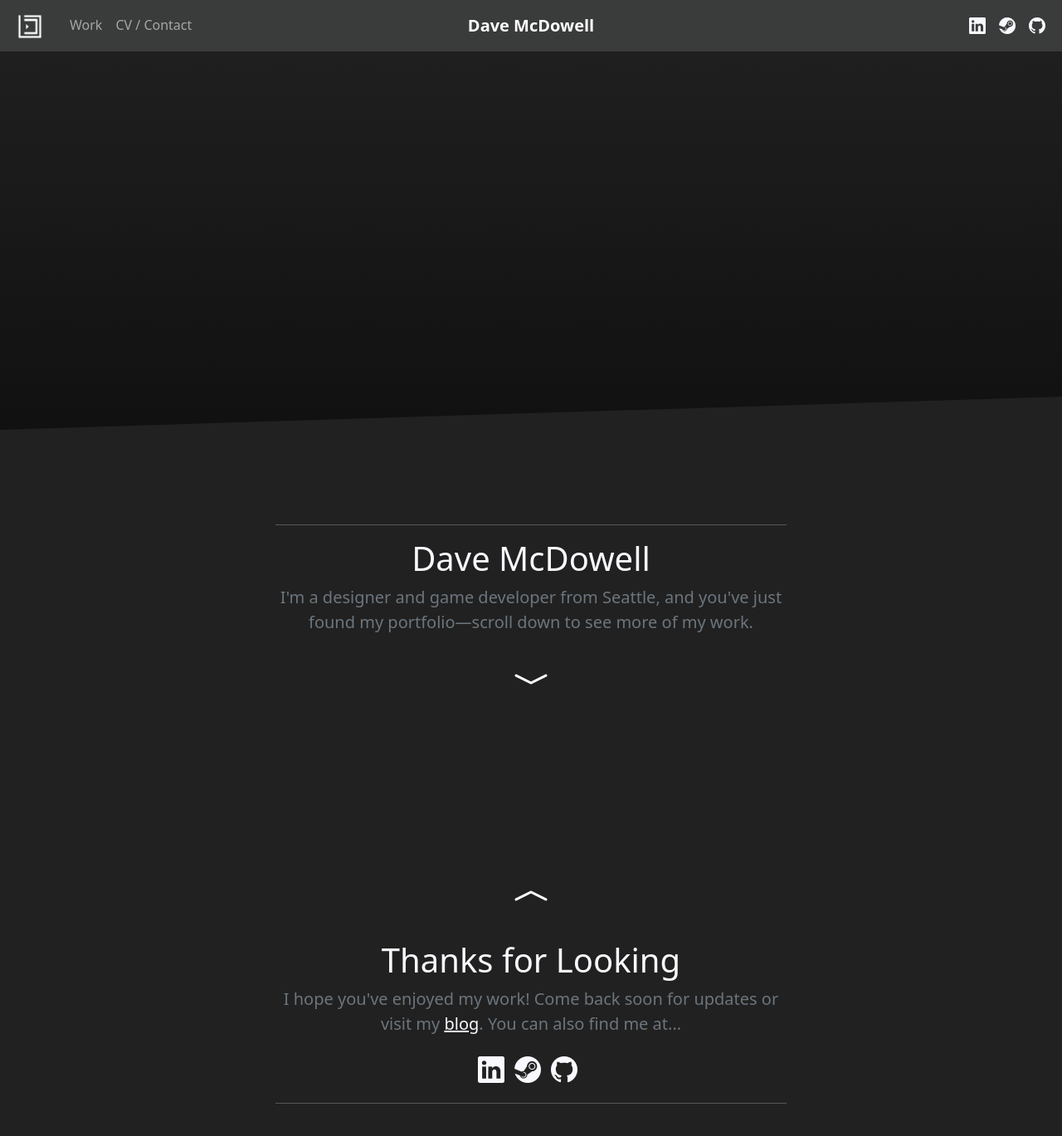
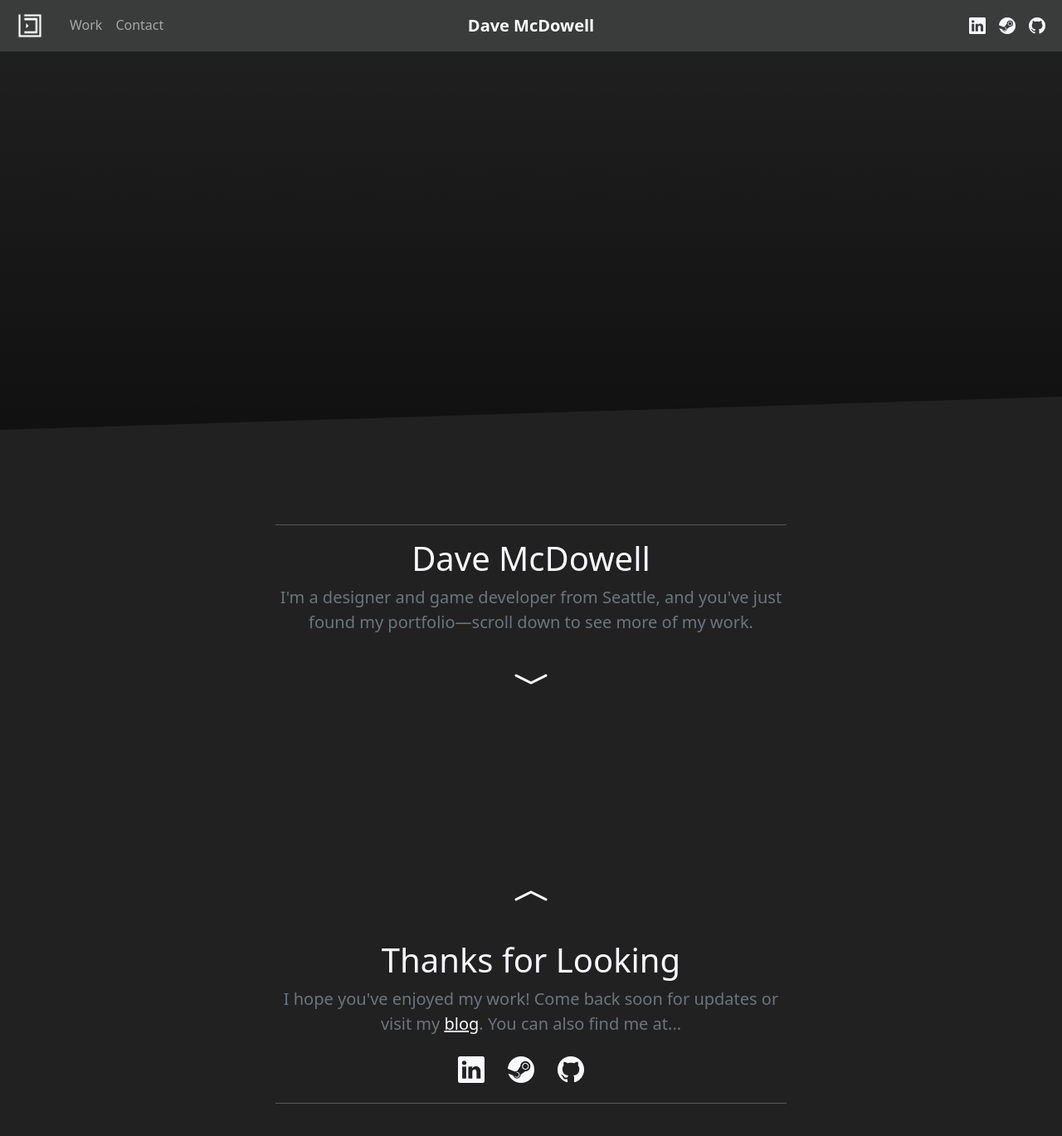
Before and after one commit to davemcdowell/portfolio, a Jekyll site: the page built from index.html, in a window 1280 px wide and 1400 px high. Shown: the top 1369 px of the window at 83% size. Built offline with Jekyll 4.4.1, drawn with Linux system fonts in a browser that asks for light colours; nearby versions of some CDN libraries.

Commit message:
Style updates

```diff
--- a/_includes/navbar.html
+++ b/_includes/navbar.html
@@ -3,15 +3,15 @@
         <div id="glb-nav" class="collapse navbar-collapse w-50 order-1 order-md-0">
             <ul class="navbar-nav">
                 <li class="nav-item">
-                    <a class="navbar-brand nav-link hvr-bounce-in d-none d-lg-block" href="#top" rel="noopener">
-                        <img loading="lazy" src="{{ '/assets/icons/dcm-icon.png' | relative_url }}" width="32px" height="32px" alt="logo">
+                    <a class="navbar-brand nav-link d-none d-lg-block" href="#top" rel="noopener">
+                        <img class="hvr-bounce-in" loading="lazy" src="{{ '/assets/icons/dcm-icon.png' | relative_url }}" width="32px" height="32px" alt="logo">
                     </a>
                 </li>
                 <li class="nav-item">
                     <a class="nav-link d-inline-block" href="#work">Work</a>
                 </li>
                 <li class="nav-item">
-                    <a class="nav-link d-inline-block" href="#contact">CV / Contact</a>
+                    <a class="nav-link d-inline-block" href="#contact">Contact</a>
                 </li>
             </ul>
         </div>
--- a/_includes/pre-footer.html
+++ b/_includes/pre-footer.html
@@ -5,18 +5,18 @@
         <p class="lead text-muted">
         I hope you've enjoyed my work! Come back soon for updates or visit my <a href="http://dcmcdowell.blogspot.com/" target="_blank" rel="noopener">blog</a>. You can also find me at...
         </p>
-        <ul class="list-inline">
-            <li class="list-inline-item me-2">
+        <ul class="list-inline social-list">
+            <li class="list-inline-item me-4">
                 <a class="hvr-bounce-in" href="{{ site.linkedin_url }}" data-toggle="tooltip" data-placement="bottom" title="LinkedIn" target="_blank" rel="noopener">
                     <i class="bi bi-linkedin icon-2x" aria-hidden="true"></i>
                 </a>
             </li>
-            <li class="list-inline-item me-2">
+            <li class="list-inline-item me-4">
                 <a class="hvr-bounce-in" href="{{ site.steam_url }}" data-toggle="tooltip" data-placement="bottom" title="Steam" target="_blank" rel="noopener">
                     <i class="bi bi-steam icon-2x" aria-hidden="true"></i>
                 </a>
             </li>
-            <li class="list-inline-item me-2">
+            <li class="list-inline-item me-4">
                 <a class="hvr-bounce-in" href="{{ site.github_url }}" data-toggle="tooltip" data-placement="bottom" title="Github" target="_blank" rel="noopener">
                     <i class="bi bi-github icon-2x" aria-hidden="true"></i>
                 </a>
--- a/assets/moxxi.css
+++ b/assets/moxxi.css
@@ -1,4 +1,4 @@
-/* Globals */
+/* globals */
 :root {
     --bg-color-dark: #212121;
     --bg-color-darkest: #141414;
@@ -10,6 +10,13 @@
     --lighter-type-color: #6c757d;
 }
 
+html {
+    box-sizing: border-box;
+}
+*, *:before, *:after {
+    box-sizing: inherit;
+}
+
 body {
     background-color: var(--bg-color-dark);
     color: var(--default-type-color);
@@ -19,7 +26,7 @@ hr {
     border-color: var(--default-type-color);
 }
 
-/* Navbar */
+/* navbar */
 .navbar {
     background-color: var(--nav-bg-color) !important;
     box-shadow: 0 1px -3px 3px rgba(0, 0, 0, 0.12);
@@ -59,7 +66,7 @@ hr {
     font-size: 1.25em;
 }
 
-/* Hero image */
+/* hero */
 .hero-image {
     background-image: linear-gradient(rgba(0, 0, 0, 0),
      rgba(0, 0, 0, 0.5)), url("");
@@ -82,7 +89,7 @@ hr {
     clip-path: polygon(0% 95%, 100% 0%, 100% 100%, 0% 100%);
 }
 
-/* Typography */
+/* typography */
 .icon-1x {
     font-size: 1em;
 }
@@ -116,7 +123,7 @@ hr {
     padding-top: 0;
 }
 
-/* Jumbotron */
+/* jumbotron */
 .jumbotron {
     padding-top: 6rem;
     padding-bottom: 6rem;
@@ -152,7 +159,9 @@ hr {
     color: white;
 }
 
-/* Footer */
+/* social list */
+
+/* footer */
 footer {
     background-color: var(--bg-color-darkest);
 }
@@ -182,7 +191,7 @@ footer h4 {
     clip-path: polygon(0 0, 100% 92%, 100% 100%, 0% 100%);
 }
 
-/* Contact */
+/* contact */
 .contact-list {
     font-size: 1.2rem;
     vertical-align: middle;
@@ -252,7 +261,7 @@ form button:active {
     border: 1px dashed var(--lighter-type-color);
 }
 
-/* Back to top */
+/* back to top */
 .back-to-top {
     position: relative;
     cursor: pointer;
```
